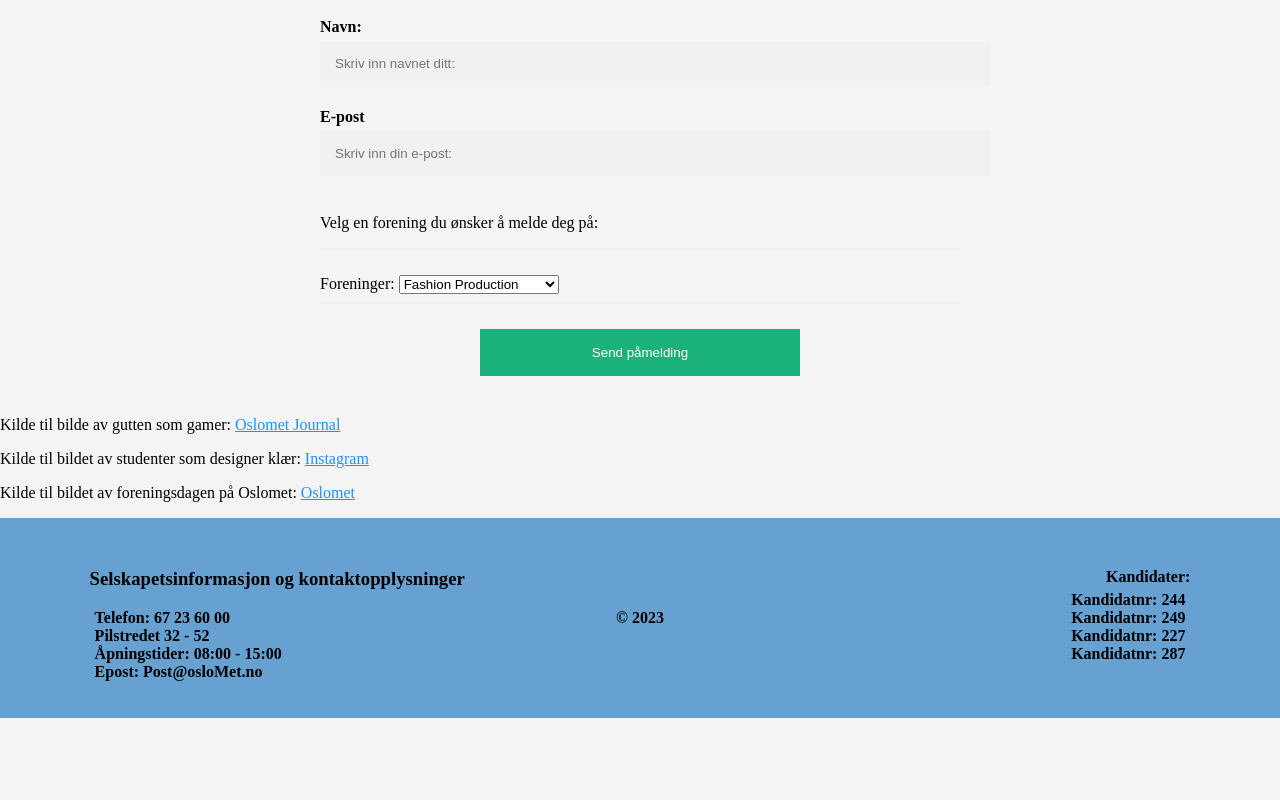
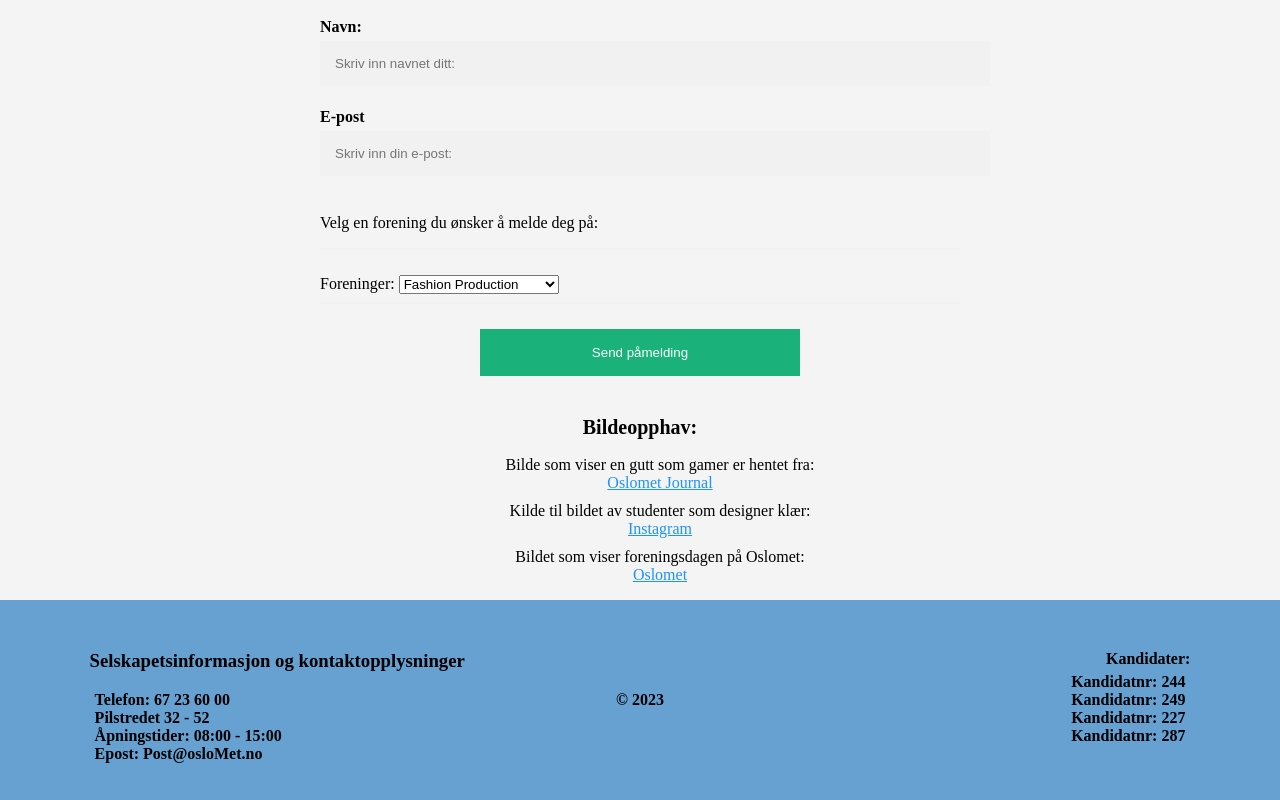
Before and after one commit to HeleneBrandt/Exam_1200_gr56, a plain HTML site: page Subfolder/04OsloMet.html in a window 1280 px wide. Shown: the part 1279-2079 px from the top of the page. Before the commit the page ends 1997 px from the top, so only its background shows below. Drawn offline with Linux system fonts and the light colour scheme.

Commit message:
fikset på bildeopphav

```diff
--- a/Subfolder/04OsloMet.html
+++ b/Subfolder/04OsloMet.html
@@ -102,17 +102,23 @@
     </div>
 
     <!--Kilde til bildene vi har på toppen av siden-->
-    <p>
-        Kilde til bilde av gutten som gamer:
-        <a href="https://journalen.oslomet.no/2022/11/500000-benket-seg-foran-skjermen?fbclid=IwAR2gWGgrxIx1TrRcIWgfFu-Ty4MEPxqTMalg3dd_YD8fRuAmhKCY_q8gHWo" target="_blank">Oslomet Journal</a>
-    </p>
-    <p>Kilde til bildet av studenter som designer klær:
+
+    <h2 class="medium_heading">Bildeopphav: </h2>
+    <ul id="vesta">
+      <li>
+        Bilde som viser en gutt som gamer er hentet fra:
+       <a href="https://journalen.oslomet.no/2022/11/500000-benket-seg-foran-skjermen?fbclid=IwAR2gWGgrxIx1TrRcIWgfFu-Ty4MEPxqTMalg3dd_YD8fRuAmhKCY_q8gHWo" target="_blank">Oslomet Journal</a>
+      </li>
+      <li>
+        Kilde til bildet av studenter som designer klær:
         <a href="https://www.facebook.com/messenger_media?attachment_id=1008727733761336&message_id=mid.%24gABdUJcgvJvqSI5DeRWL8kuSWoo0P&thread_id=6566445713401594" target="_blank">Instagram</a>
-    </p>
-    <p>
-        Kilde til bildet av foreningsdagen på Oslomet:
+      </li>
+      <li>
+        Bildet som viser foreningsdagen på Oslomet:
         <a href="https://www.oslomet.no/forskning/forskningsnyheter/samfunnet-trenger-flere-med-master" target="_blank">Oslomet</a>
-    </p>
+      </li>
+
+    </ul>
 
  <!--- fet for footer med kontakt info + kandidater-->
     <div class="footer" id="footer">
```
